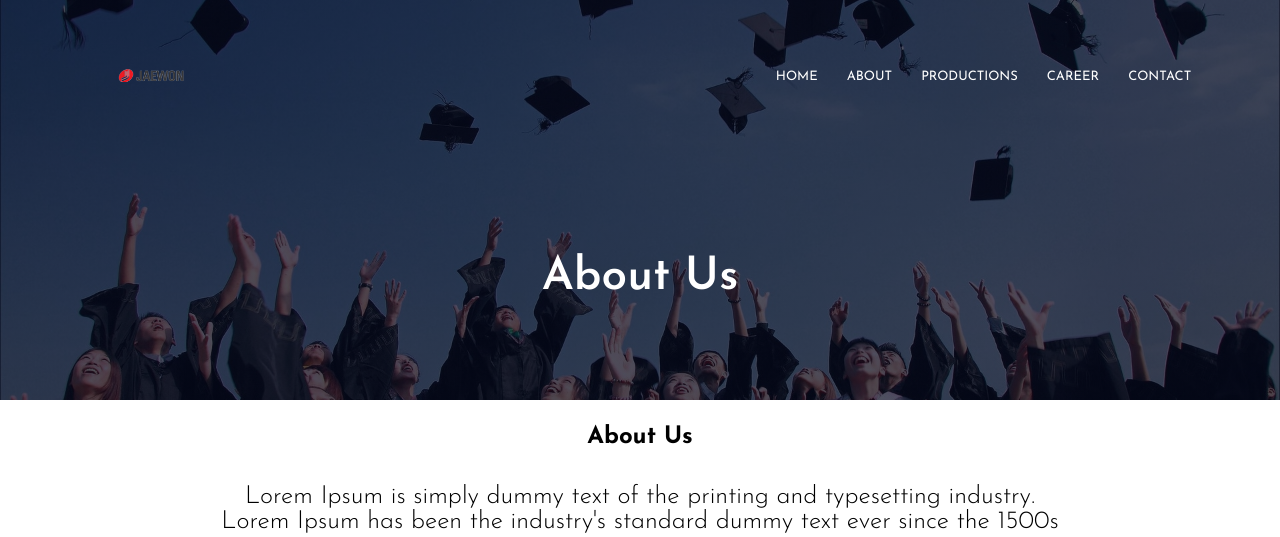
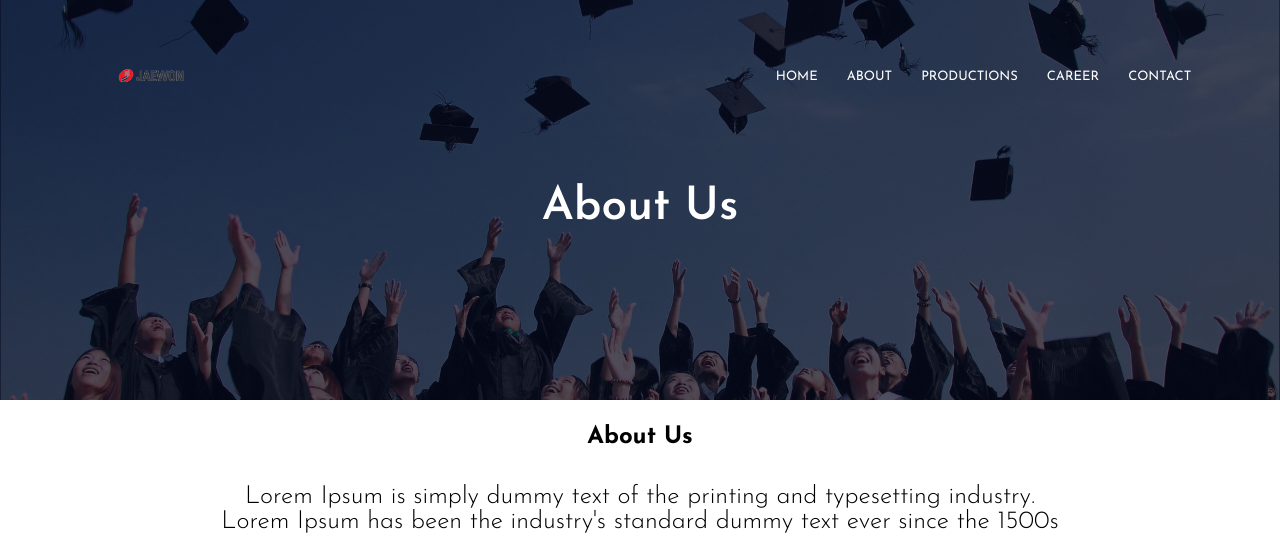
Before and after one commit to AmmadJamil97/Resident-Evil, a Flask app: template templates/about.html in a window 1280 px wide. Shown: the top 537 px of the page. Run offline with Flask 2, Linux system fonts and the light colour scheme; the template is opened without the code that fills it, so the values that code supplies are empty.

Commit message:
Sat, Nov 19, 2022, 10:59 PM +00:00

```diff
--- a/static/styles3.css
+++ b/static/styles3.css
@@ -443,5 +443,5 @@ h3
 
 .sub-header h1
 {
-    margin-top: 100px;
+    margin-top: 30px;
 }
```
